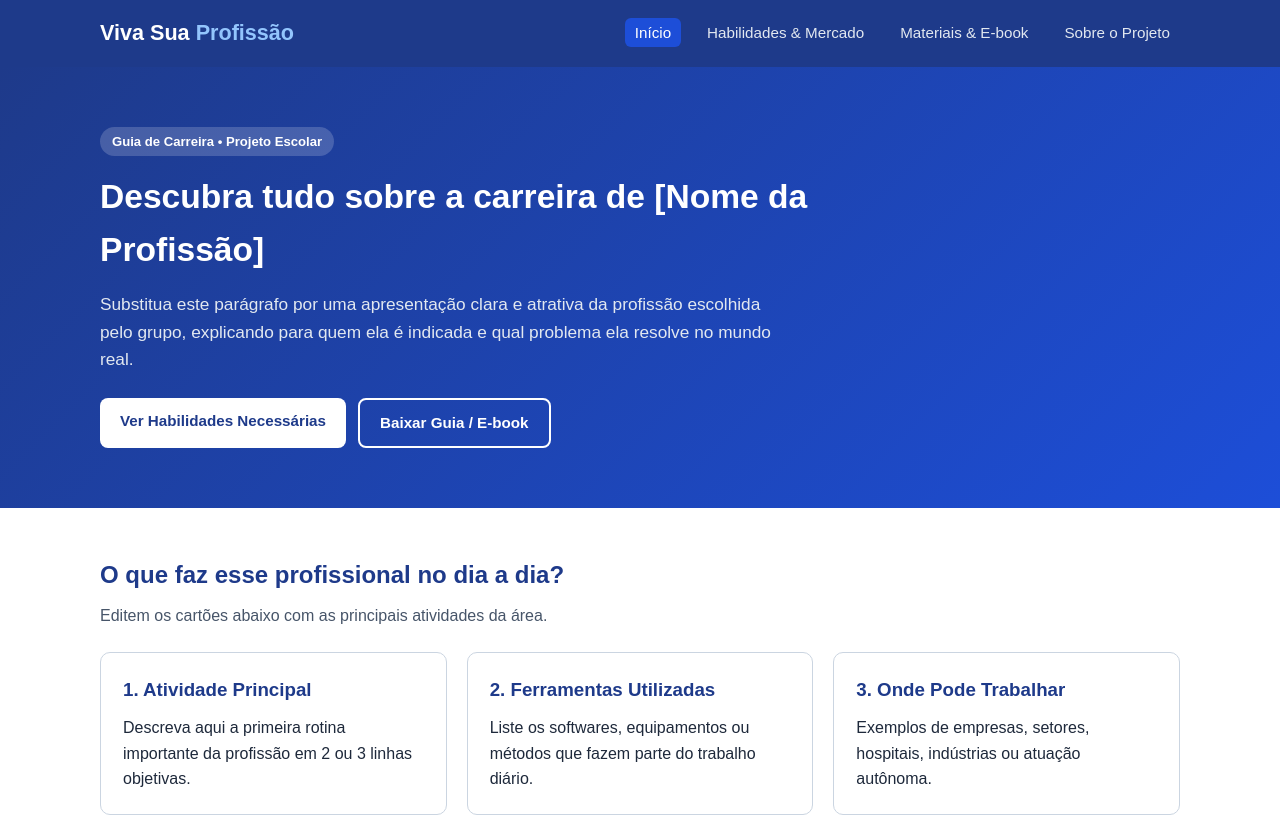
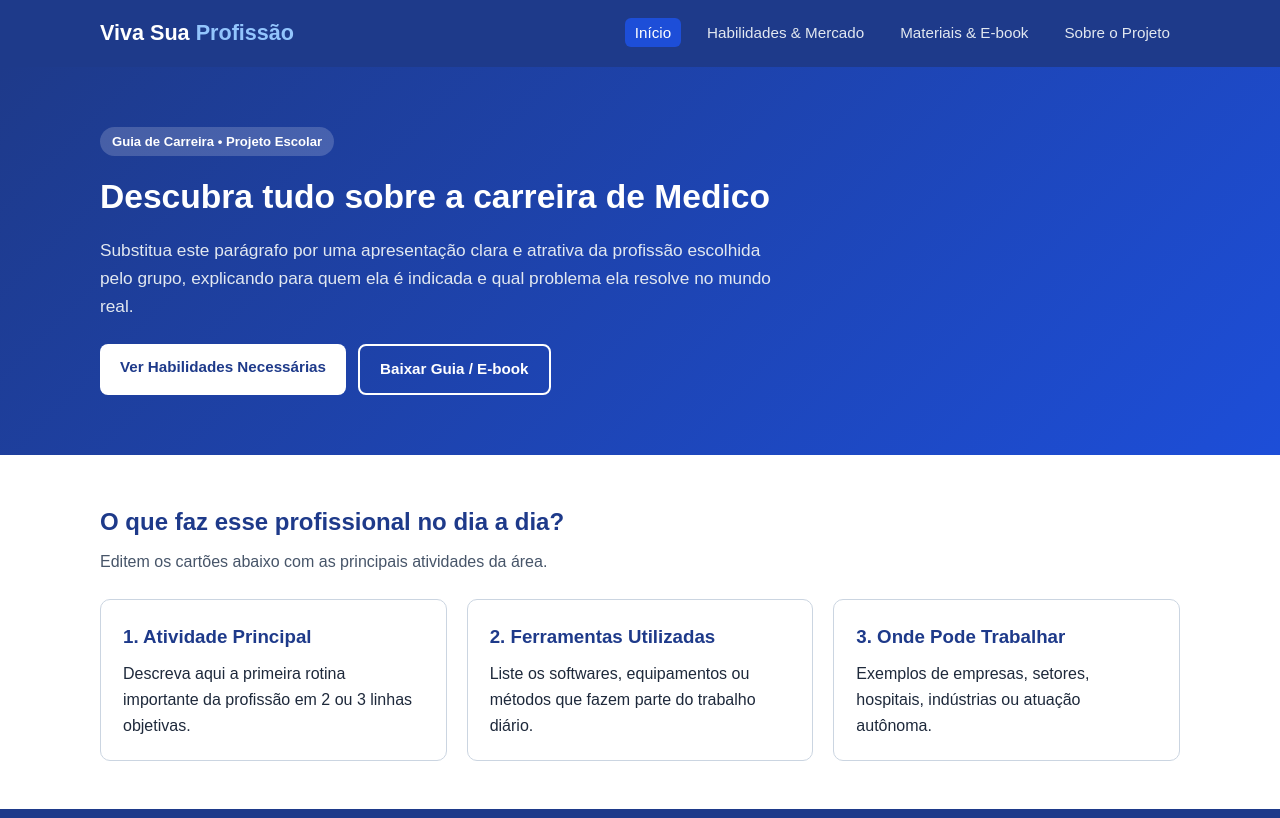
Before and after one commit to Igor-Gabriel-22/site, a plain HTML site: page index.html in a window 1280 px wide. Shown: the top 818 px of the page. Drawn offline with Linux system fonts and the light colour scheme.

Commit message:
primeiro commit

```diff
--- a/index.html
+++ b/index.html
@@ -31,7 +31,7 @@
     <section class="hero">
       <div class="container">
         <span class="etiqueta">Guia de Carreira • Projeto Escolar</span>
-        <h1>Descubra tudo sobre a carreira de [Nome da Profissão]</h1>
+        <h1>Descubra tudo sobre a carreira de Medico</h1>
         <p>
           Substitua este parágrafo por uma apresentação clara e atrativa da profissão escolhida pelo grupo,
           explicando para quem ela é indicada e qual problema ela resolve no mundo real.
```
